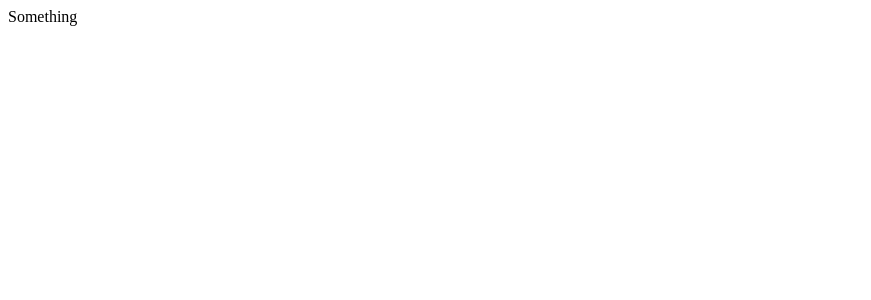
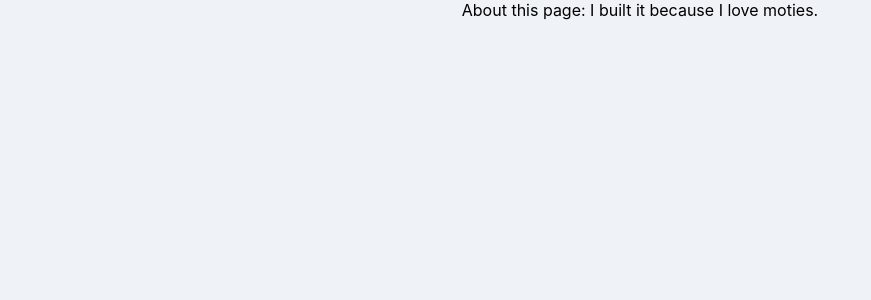
Before and after one commit to 2yuna/movie_app, a React (Create React App) app: page /#/about in a window 1280 px wide. Shown: the top 300 px of the page, without its empty margins (0-871 px from the left). Built offline with nearby package versions, Linux system fonts and the light colour scheme.

Commit message:
#6.1 Building the Router

```diff
--- a/src/App.js
+++ b/src/App.js
@@ -1,7 +1,15 @@
 import React from 'react';
+import { HashRouter, Route } from 'react-router-dom';
+import Home from './routes/Home';
+import About from './routes/About';
 
 function App() {
-  return <span>Something</span>;
+  return (
+    <HashRouter>
+      <Route path="/" exact={true} component={Home} />
+      <Route path="/about" component={About} />
+    </HashRouter>
+  );
 }
 
 export default App;
--- a/src/routes/About.js
+++ b/src/routes/About.js
@@ -0,0 +1,7 @@
+import React from 'react';
+
+function About() {
+  return <div>About this page: I built it because I love moties.</div>;
+}
+
+export default About;
--- a/src/routes/Home.js
+++ b/src/routes/Home.js
@@ -53,4 +53,4 @@ class Home extends React.Component {
   }
 }
 
-export default App;
+export default Home;
```
